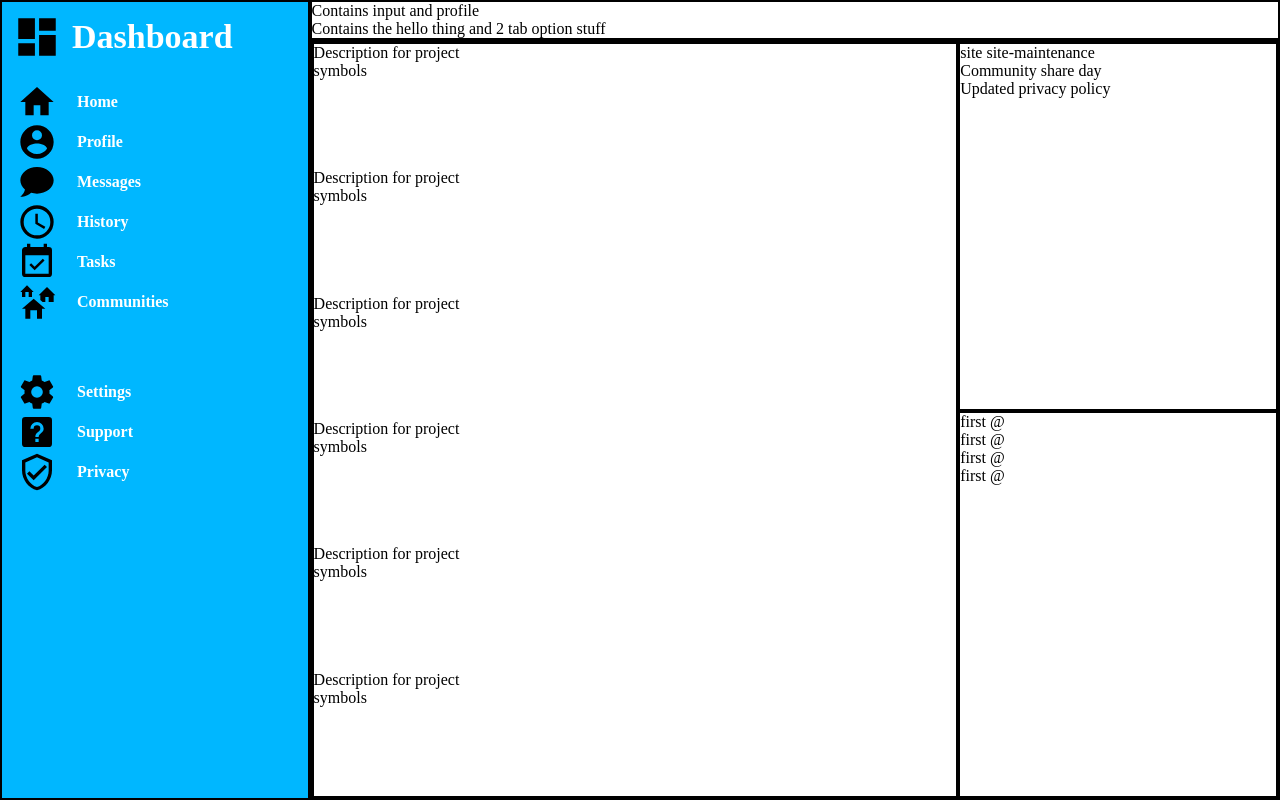
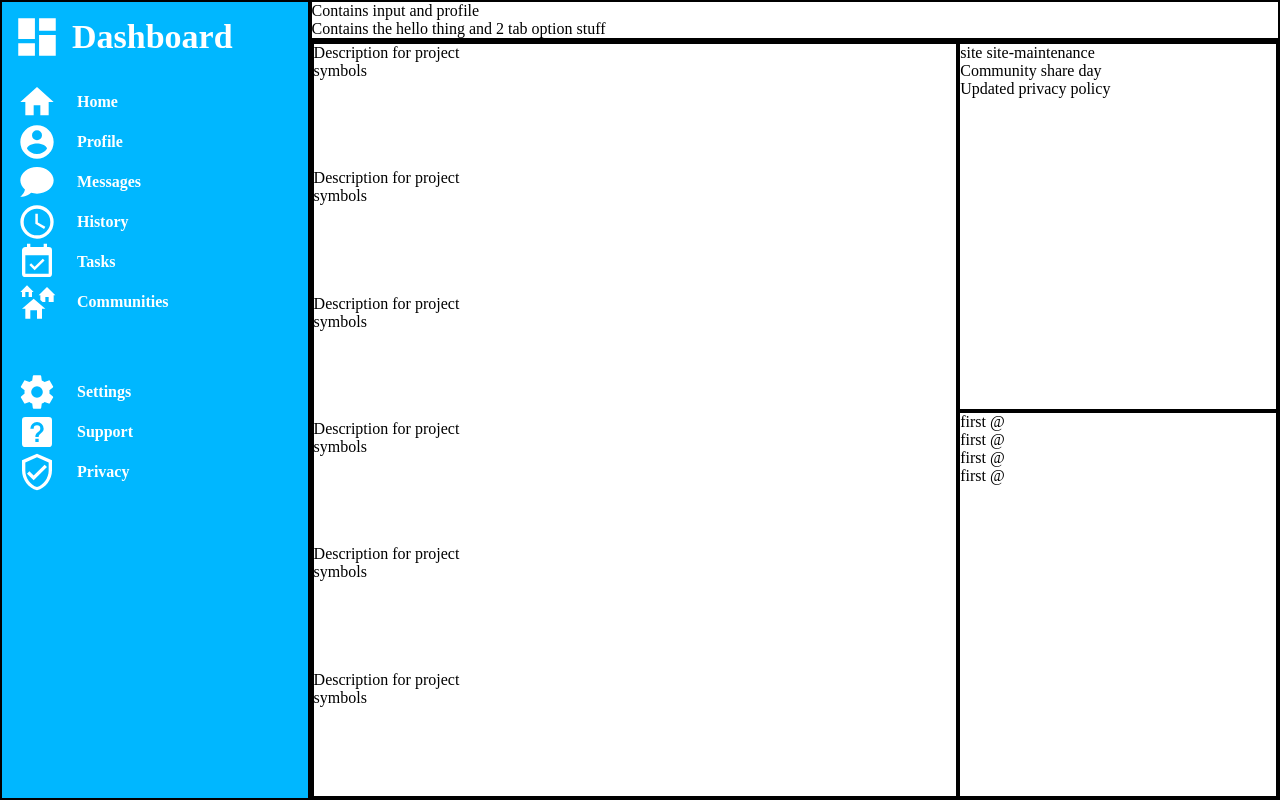
Before and after one commit to CuriousRiceman/admin-dashboard, a plain HTML site: page index.html in a window 1280 px wide. Drawn offline with Linux system fonts and the light colour scheme.

Commit message:
quick small change, learned about the filter() property

```diff
--- a/styles.css
+++ b/styles.css
@@ -27,6 +27,7 @@ body {
 
 .dashboard img {
     height: 50px;
+    filter: invert(1); /* Original icon colors are black, but this sets it to white */
 }
 
 .dashboard span {
@@ -43,6 +44,7 @@ body {
 .tabs-container img {
     height: 40px;
     padding: 0 15px 0 15px;
+    filter: invert(1);
 }
 
 .communities {
```
